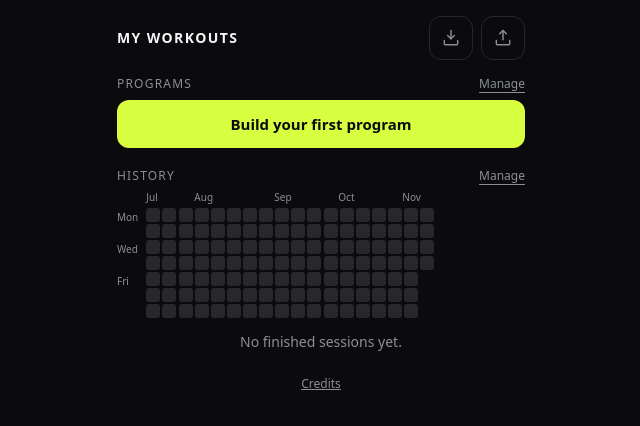
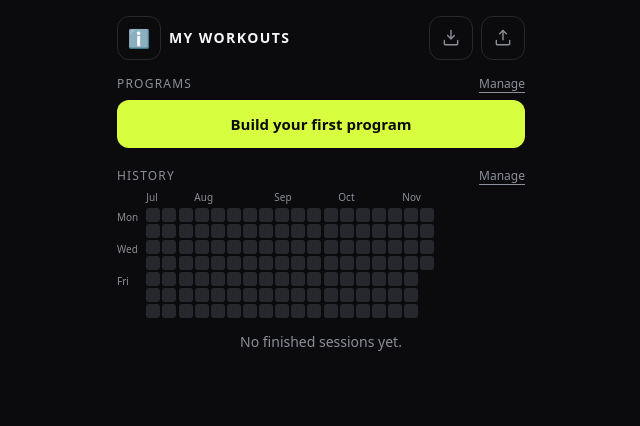
Before and after one commit to sdaveas/workout-companion, a React (Vite) app: page / in a window 1280 px wide. Shown: the top 426 px of the page, without its empty margins (319-959 px from the left). Built offline with nearby package versions, Linux system fonts and the light colour scheme.

Commit message:
Info button top-left of Home opens Credits

```diff
--- a/src/screens/Home.tsx
+++ b/src/screens/Home.tsx
@@ -104,7 +104,20 @@ export function Home() {
   return (
     <main className="mx-auto flex h-dvh max-w-md flex-col overflow-hidden px-5 pb-[max(0.75rem,env(safe-area-inset-bottom))] pt-[max(1rem,env(safe-area-inset-top))]">
       <ScreenHeader
-        title={<h1 className="text-sm font-semibold uppercase tracking-widest">My Workouts</h1>}
+        title={
+          <div className="flex items-center gap-2">
+            <a
+              href="#/credits"
+              aria-label="Credits"
+              className="flex h-11 w-11 shrink-0 items-center justify-center rounded-xl border border-line text-lg text-muted"
+            >
+              <span aria-hidden>ℹ️</span>
+            </a>
+            <h1 className="truncate text-sm font-semibold uppercase tracking-widest">
+              My Workouts
+            </h1>
+          </div>
+        }
         actions={
           <>
             <button
@@ -236,12 +249,6 @@ export function Home() {
           {loaded && !latest && (
             <p className="mt-3 text-center text-sm text-muted">No finished sessions yet.</p>
           )}
-          <a
-            href="#/credits"
-            className="mt-4 flex h-8 items-center justify-center text-xs text-muted underline"
-          >
-            Credits
-          </a>
         </section>
       </div>
 
```
